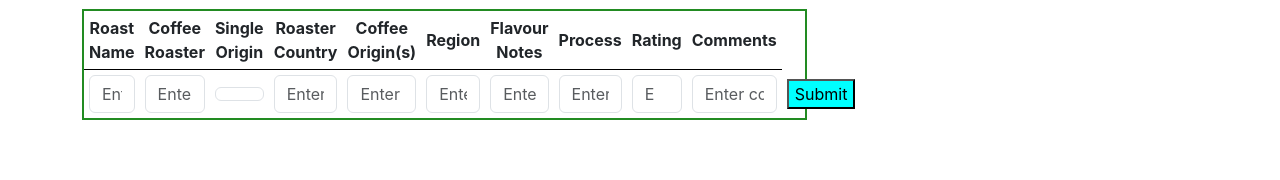
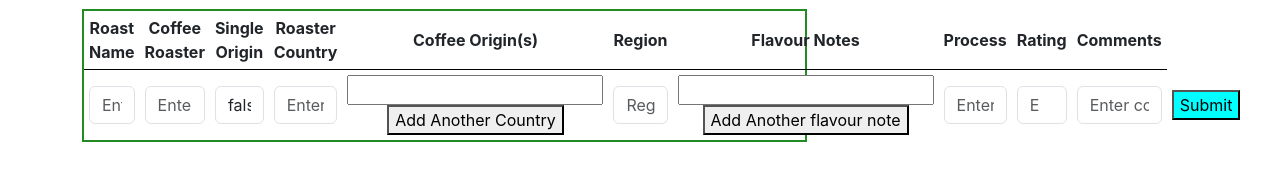
Before and after one commit to obejjada/coffee-rating-app, a React (Create React App) app in the folder frontend/: page /rate_coffee_Beans in a window 1280 px wide. Shown: the part 242-422 px from the top of the page. Built offline with nearby package versions, Linux system fonts and the light colour scheme; no server answers.

Commit message:
update the front end implementation of the form to allow user to add multiple entries for country origin and flavour notes. This takes the inputs and formats it in a list that the API is looking for

```diff
--- a/frontend/src/components/ratedCoffeeBeans.jsx
+++ b/frontend/src/components/ratedCoffeeBeans.jsx
@@ -9,9 +9,9 @@ export const RatedCoffeeBeans = (props) => {
         coffee_roaster:'',
         is_signle_origin:false,
         country_roaster:'',
-        country_origin:'',
+        country_origin:[''],
         region: '',
-        flavour_notes:'',
+        flavour_notes:[''],
         process:'',
         rating:'',
         comment:''
@@ -57,9 +57,9 @@ export const RatedCoffeeBeans = (props) => {
         coffee_roaster:'',
         is_signle_origin:false,
         country_roaster:'',
-        country_origin:'',
+        country_origin:[''],
         region: '',
-        flavour_notes:'',
+        flavour_notes:[''],
         process:'',
         rating:'',
         comment:''
@@ -97,6 +97,32 @@ export const RatedCoffeeBeans = (props) => {
           fetchBeans()
         })
       }
+
+    const handleCountryChange = async (index, value) => {
+      const updatedCountries = [...activeBeans.country_origin];
+      updatedCountries[index] = value;
+      setActiveBeans(prev => ({...prev, country_origin:updatedCountries}))
+    };
+
+    const addCountryField = () => {
+    setActiveBeans(prev => ({
+      ...prev,
+      country_origin: [...prev.country_origin, ''],
+    }));
+  };
+
+      const handleFlavourNote = async (index, value) => {
+      const updatedFlavourNotes = [...activeBeans.flavour_notes];
+      updatedFlavourNotes[index] = value;
+      setActiveBeans(prev => ({...prev, flavour_notes:updatedFlavourNotes}))
+    };
+
+    const addFlavourNotes = () => {
+    setActiveBeans(prev => ({
+      ...prev,
+      flavour_notes: [...prev.flavour_notes, ''],
+    }));
+  };
 
     const getCookie = async (name) =>{
         var cookieValue = null;
@@ -184,19 +210,41 @@ export const RatedCoffeeBeans = (props) => {
                         <input onChange={handleChange} className='form-control' placeholder='Enter roaster name' value={activeBeans.coffee_roaster} type="text" name='coffee_roaster' id='roasterName'></input>
                       </td>
                       <td>
-                        <input onChange={handleChange} className='form-control' placeholder='is signle origin' value={activeBeans.is_signle_origin} type='checkbox' name='is_signle_origin' id='singleOrigin' ></input>
+                        <input onChange={handleChange} className='form-control' placeholder='is it signle origin' value={activeBeans.is_signle_origin} type='text' name='is_signle_origin' id='singleOrigin' ></input>
                       </td>
                       <td>
-                        <input onChange={handleChange} className='form-control' placeholder='Enter coffee beverage' value={activeBeans.country_roaster} type="text" name='country_roaster' id="roasterCountry" />
+                        <input onChange={handleChange} className='form-control' placeholder='Enter roaster country' value={activeBeans.country_roaster} type="text" name='country_roaster' id="roasterCountry" />
                       </td>
                       <td>
-                        <input onChange={handleChange} className='form-control' placeholder='Enter coffee shop name' value={activeBeans.country_origin} type="text" name='country_origin' id='originCountry'></input>
+                          {activeBeans.country_origin.map((country, index) => (
+                            <div key={index}>
+                              <input
+                              type='text'
+                              vaue={country}
+                              onChange={e => handleCountryChange(index, e.target.value)}>
+                              </input>
+                            </div>
+                          ))}
+                          <div>
+                           <button type="button" onClick={addCountryField}>Add Another Country</button>
+                        </div>
                       </td>
                       <td>
-                        <input onChange={handleChange} className='form-control' placeholder='Enter rating' value={activeBeans.region} type='text' name='region' id='region' ></input>
+                        <input onChange={handleChange} className='form-control' placeholder='Region' value={activeBeans.region} type='text' name='region' id='region' ></input>
                       </td>
                       <td>
-                        <input onChange={handleChange} className='form-control' placeholder='Enter coffee beverage' value={activeBeans.flavour_notes} type="text" name='flavour_notes' id="flavourNotes" />
+                          {activeBeans.flavour_notes.map((notes, index) => (
+                            <div key={index}>
+                              <input
+                              type='text'
+                              vaue={notes}
+                              onChange={e => handleFlavourNote(index, e.target.value)}>
+                              </input>
+                            </div>
+                          ))}
+                          <div>
+                           <button type="button" onClick={addFlavourNotes}>Add Another flavour note</button>
+                        </div>
                       </td>
                       <td>
                         <input onChange={handleChange} className='form-control' placeholder='Enter process' value={activeBeans.process} type="text" name='process' id='process'></input>
```
